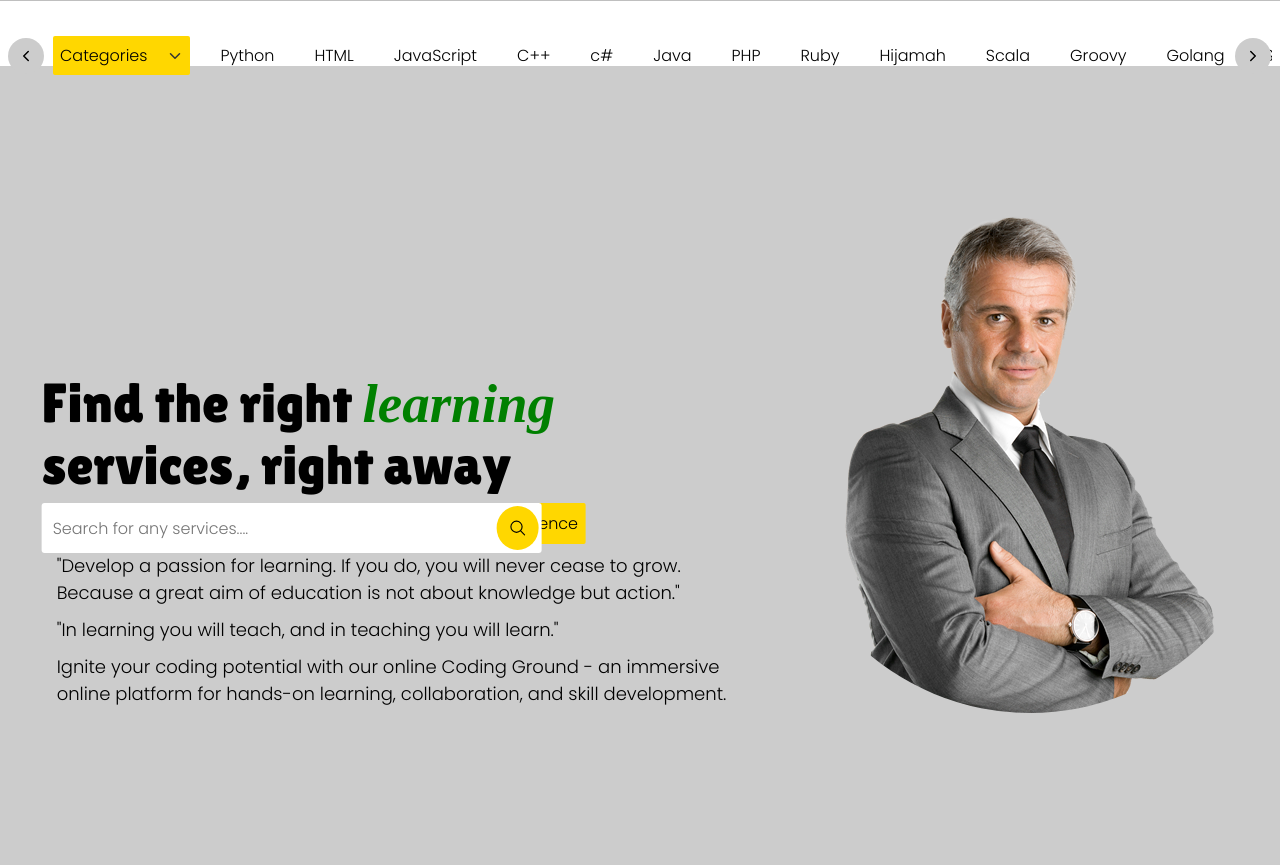
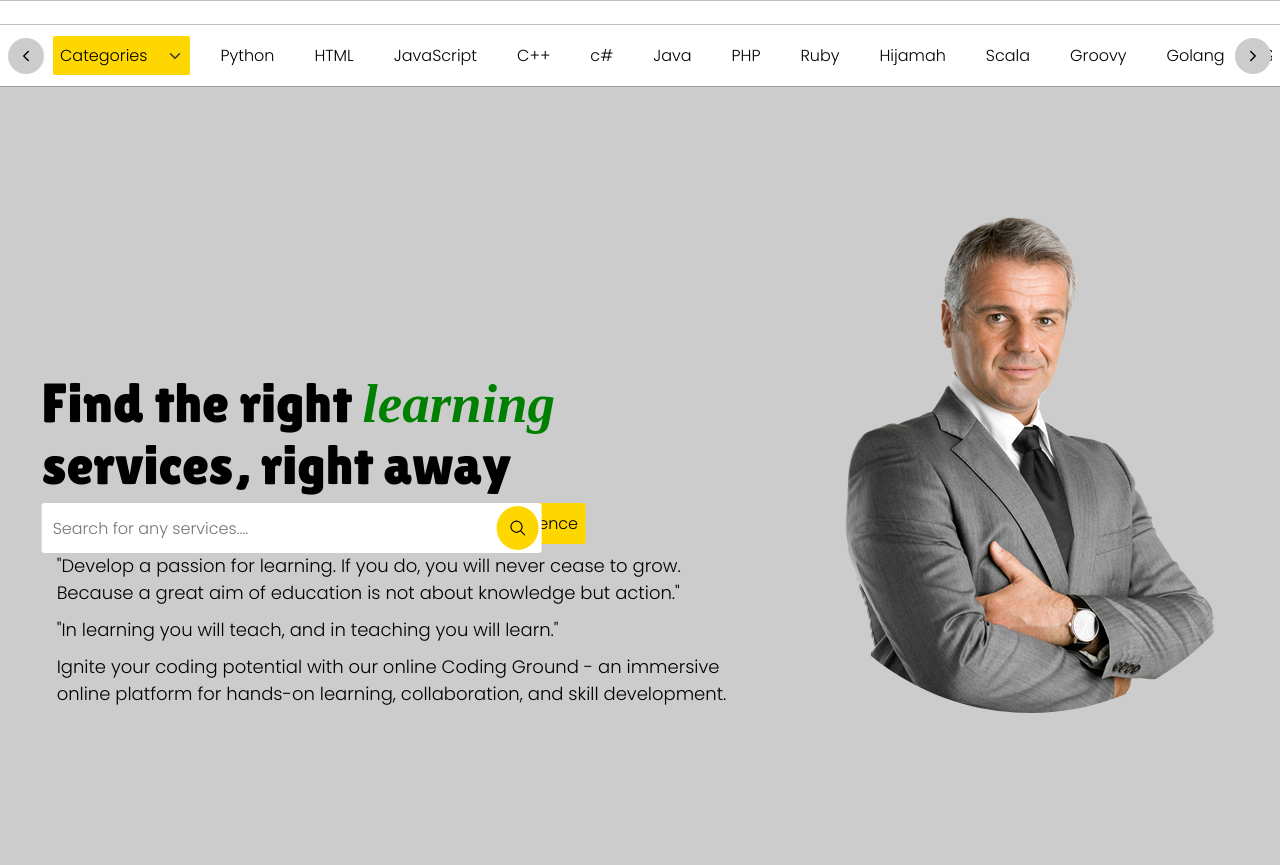
Before and after one commit to Herdham/QuickHub, a Django app: page / in a window 1280 px wide. Shown: the part 55-920 px from the top of the page. Run offline with Django 5.2, Linux system fonts and the light colour scheme; some libraries are stand-ins or nearby versions; some web fonts are replaced.

Commit message:
more changes

```diff
--- a/QuickApp/static/style/main.css
+++ b/QuickApp/static/style/main.css
@@ -351,6 +351,8 @@
     padding: 8px;
     position: sticky;
     top: 10%;
+    background-color: #fff;
+    box-shadow: 0px 0px 0px 1px rgba(0, 0, 0, 0.25);
 }
 
 .allmainpage main .carousel .scrollBtn{
--- a/productionfiles/style/main.css
+++ b/productionfiles/style/main.css
@@ -351,6 +351,8 @@
     padding: 8px;
     position: sticky;
     top: 10%;
+    background-color: #fff;
+    box-shadow: 0px 0px 0px 1px rgba(0, 0, 0, 0.25);
 }
 
 .allmainpage main .carousel .scrollBtn{
```
